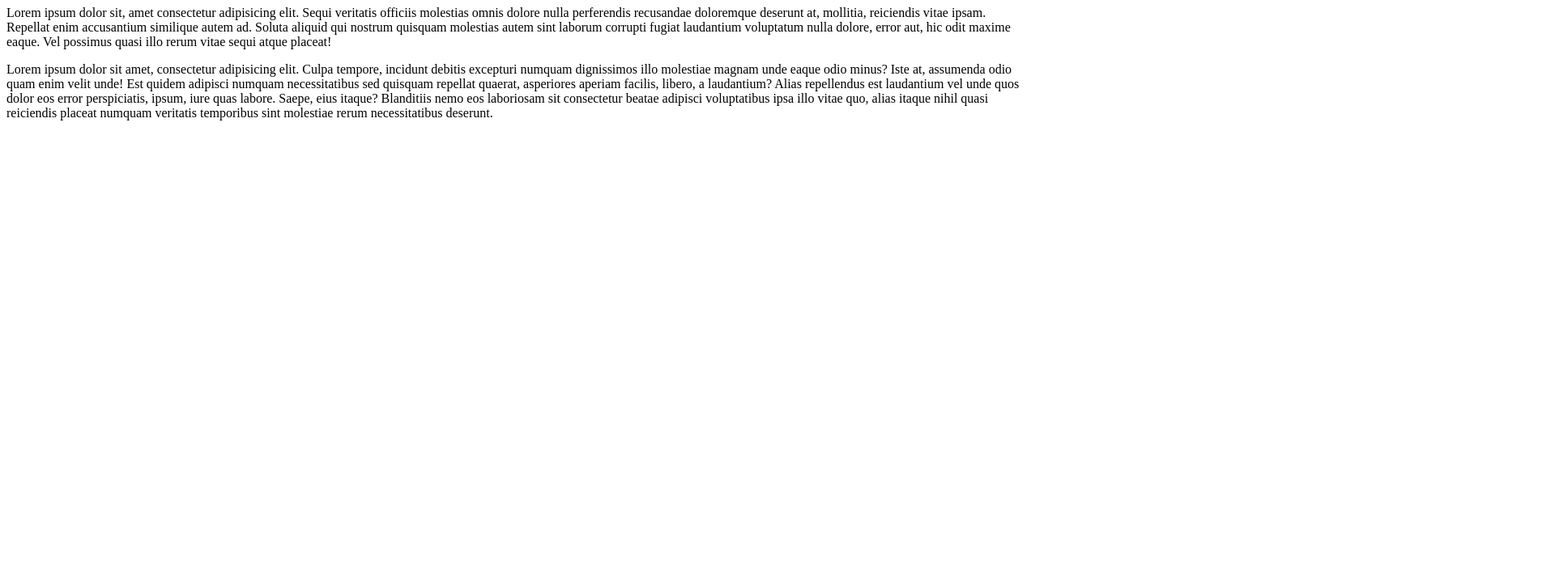
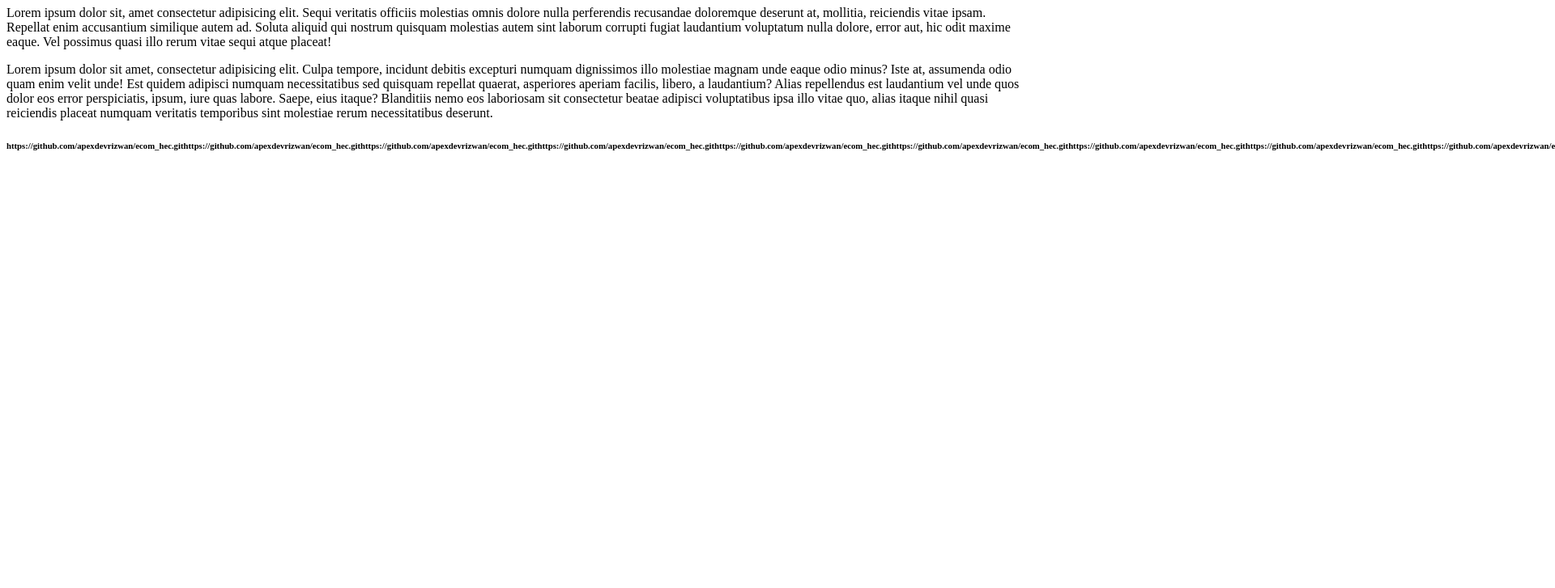
Before and after one commit to apexdevrizwan/ecom_hec, a plain HTML site: page Ali.html in a window 1280 px wide. Shown: the part 73-800 px from the top of the page at 81% size, 1920 px wide, since content can reach past the window. Drawn offline with Linux system fonts and the light colour scheme.

Commit message:
new upload 4

```diff
--- a/Ali.html
+++ b/Ali.html
@@ -14,6 +14,6 @@ Soluta aliquid qui nostrum quisquam molestias autem sint laborum corrupti fugiat
 <p>Lorem ipsum dolor sit amet, consectetur adipisicing elit. Culpa tempore, incidunt debitis excepturi numquam dignissimos illo molestiae magnam unde eaque odio minus? Iste at, assumenda odio quam enim velit unde!
 Est quidem adipisci numquam necessitatibus sed quisquam repellat quaerat, asperiores aperiam facilis, libero, a laudantium? Alias repellendus est laudantium vel unde quos dolor eos error perspiciatis, ipsum, iure quas labore.
 Saepe, eius itaque? Blanditiis nemo eos laboriosam sit consectetur beatae adipisci voluptatibus ipsa illo vitae quo, alias itaque nihil quasi reiciendis placeat numquam veritatis temporibus sint molestiae rerum necessitatibus deserunt.</p>
-
+<h6>https://github.com/apexdevrizwan/ecom_hec.githttps://github.com/apexdevrizwan/ecom_hec.githttps://github.com/apexdevrizwan/ecom_hec.githttps://github.com/apexdevrizwan/ecom_hec.githttps://github.com/apexdevrizwan/ecom_hec.githttps://github.com/apexdevrizwan/ecom_hec.githttps://github.com/apexdevrizwan/ecom_hec.githttps://github.com/apexdevrizwan/ecom_hec.githttps://github.com/apexdevrizwan/ecom_hec.githttps://github.com/apexdevrizwan/ecom_hec.githttps://github.com/apexdevrizwan/ecom_hec.git</h6>
 </body>
 </html>
```
